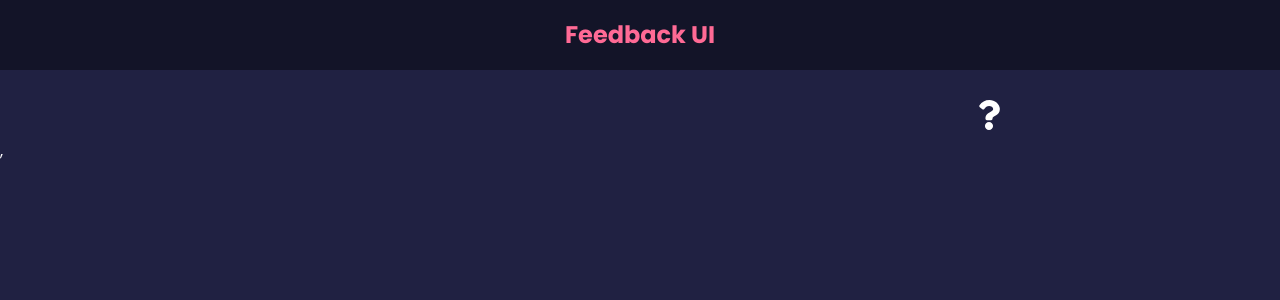
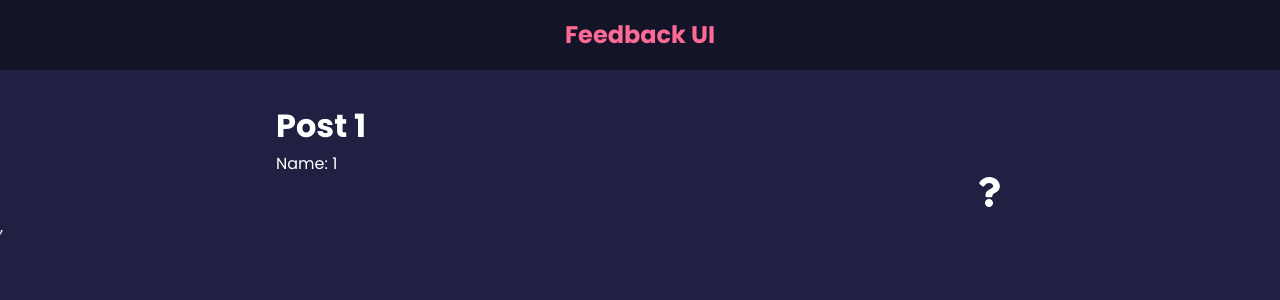
Before and after one commit to ss12932/feedback-react-project, a React (Create React App) app: page /post/1/1 in a window 1280 px wide. Before the commit this address had no page. Shown: the top 300 px of the page. Built offline with nearby package versions, Linux system fonts and the light colour scheme.

Commit message:
useparams + navLInk examples

```diff
--- a/src/App.js
+++ b/src/App.js
@@ -1,7 +1,7 @@
 import { v4 as uuidv4 } from 'uuid';
 import { BrowserRouter as Router, Route, Routes } from 'react-router-dom';
 import { useState } from 'react';
-
+import Post from './components/Post';
 import Header from './components/Header';
 import FeedbackList from './components/FeedbackList';
 import FeedbackStats from './components/FeedbackStats';
@@ -42,6 +42,7 @@
             }
           ></Route>
           <Route path='/about' element={<AboutPage />} />
+          <Route path='/post/:id/:name' element={<Post />} />
         </Routes>
         <AboutIconLink />
       </div>
--- /dev/null
+++ b/src/components/Post.jsx
@@ -0,0 +1,13 @@
+import { useParams } from 'react-router-dom';
+
+function Post() {
+  const params = useParams();
+  return (
+    <div>
+      <h1>Post {params.id}</h1>
+      <p>Name: {params.name}</p>
+    </div>
+  );
+}
+
+export default Post;
```
